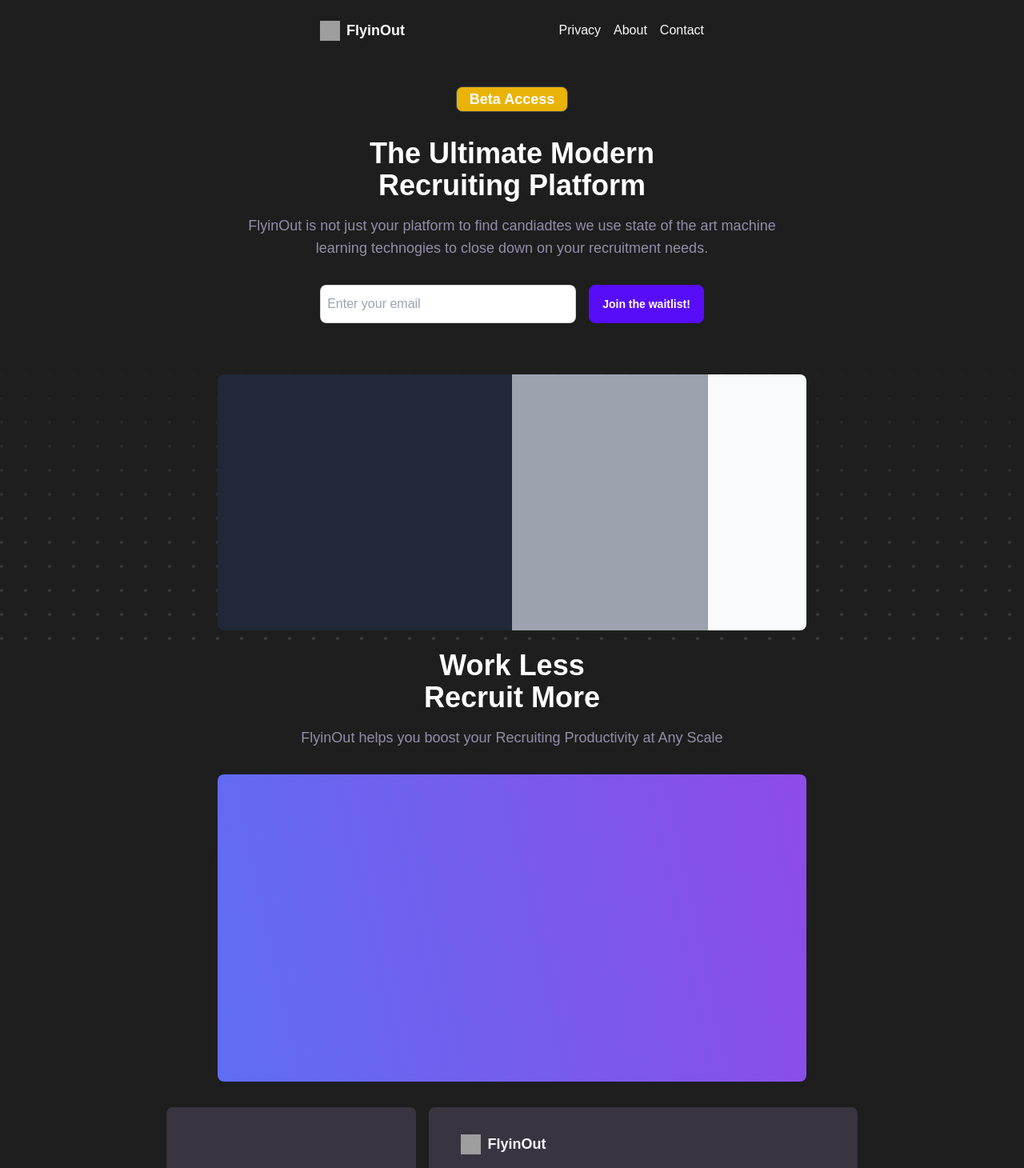
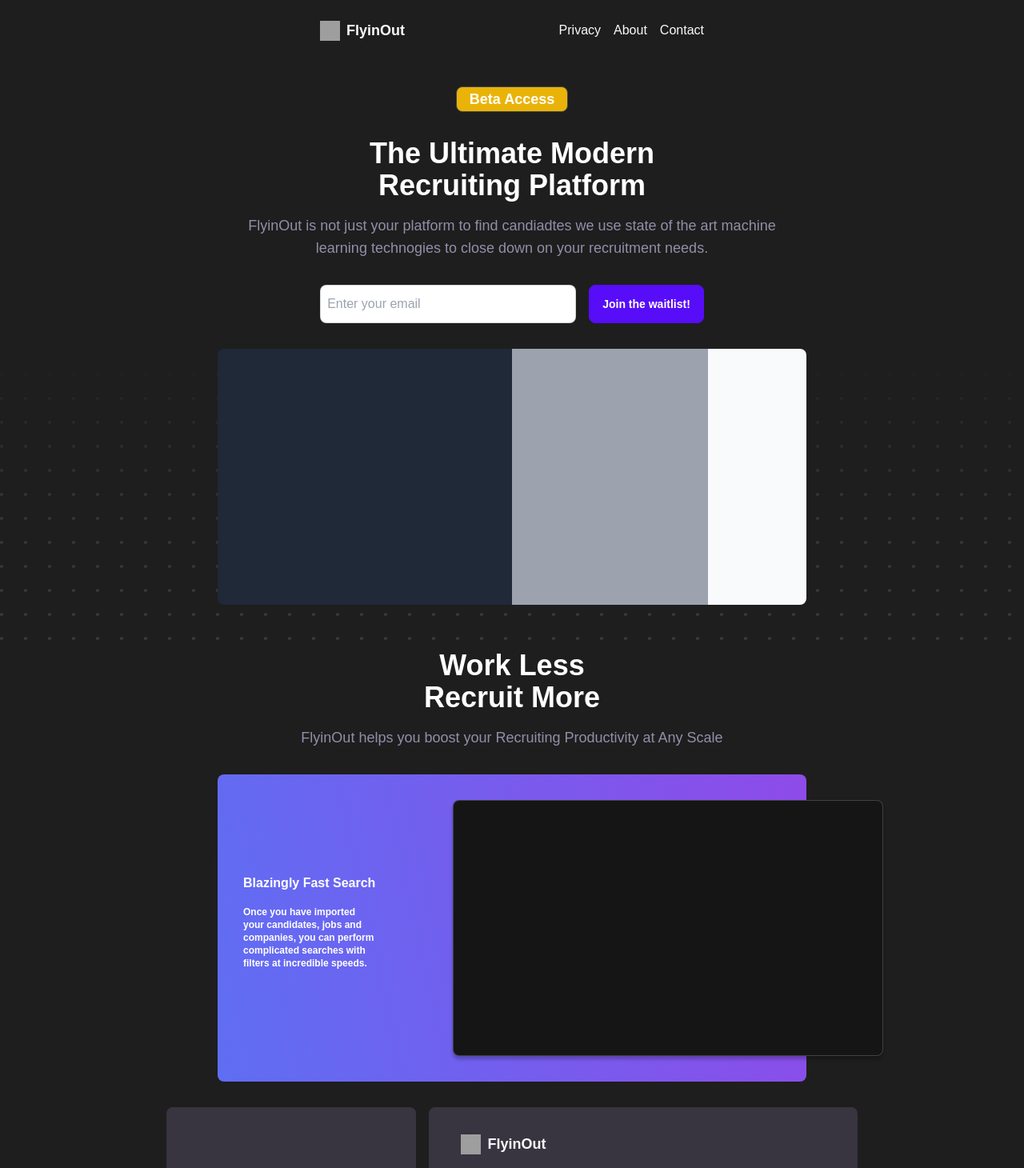
Before and after one commit to flyinout/flyinout-fe, a Next.js app: page / in a window 1280 px wide. Shown: the top 1460 px of the page at 80% size. Built offline with nearby package versions, Linux system fonts and the light colour scheme; grey boxes are pictures that could not be loaded.

Commit message:
fix sections

```diff
--- a/components/Illustration.js
+++ b/components/Illustration.js
@@ -14,13 +14,13 @@ export function Illustration() {
           marginRight: "-50vw",
         }}
       ></div>
-      <div className="bg-gray-800 h-full z-10 mt-8 sm:w-3/6 rounded-t-lg sm:rounded-none sm:rounded-l-lg">
+      <div className="bg-gray-800 h-full z-10 sm:w-3/6 rounded-t-lg sm:rounded-none sm:rounded-l-lg">
 
       </div>
-      <div className="bg-gray-400 h-full z-10 mt-8 sm:w-2/6 ">
+      <div className="bg-gray-400 h-full z-10 sm:w-2/6 ">
 
       </div>
-      <div className="bg-gray-50  h-full z-10 mt-8 sm:w-1/6 rounded-b-lg sm:rounded-none sm:rounded-r-lg">
+      <div className="bg-gray-50  h-full z-10 sm:w-1/6 rounded-b-lg sm:rounded-none sm:rounded-r-lg">
 
       </div>
     </div>
--- a/components/ObjectiveSection.js
+++ b/components/ObjectiveSection.js
@@ -15,22 +15,32 @@ export default function ObjectiveSection() {
 
       <div className="my-8 relative flex flex-col sm:flex-row sm:items-stretch w-full px-4 max-w-3xl mx-auto">
         <div
-          className="flex rounded-lg  h-96 w-full"
+          className="flex flex-col justify-center rounded-lg p-8 h-48 lg:h-96 w-full"
           style={{
             background:
               "linear-gradient(77.79deg, #5C70F4 -5.75%, #9347E7 111.09%)",
           }}
-        ></div>
-        {/* <div
-          className="absolute bg-black rounded-lg h-80 w-80 z-10"
+        >
+          <h2 className="text-primary text-base font-bold">Blazingly Fast Search</h2>
+          <h3 className="text-primary text-xs font-bold w-full lg:w-1/4 my-4">
+            Once you have imported your candidates, jobs and companies, you can
+            perform complicated searches with filters at incredible speeds.
+          </h3>
+        </div>
+        <div
+          className="hidden lg:block absolute rounded-lg h-80 w-80 z-10"
           style={{
             top: " 50%",
             right: "-5rem",
-            bottom: " 50%",
-            width: "40rem",
+            bottom: "50%",
+            width: "70%",
             transform: "translateY(-50%)",
+            background: " #151515",
+            border: "1px solid rgba(148, 141, 169, 0.35)",
+            boxShadow: "0px 4px 4px rgba(0, 0, 0, 0.25)",
+            borderRadius: "8px",
           }}
-        ></div> */}
+        ></div>
       </div>
     </>
   );
--- a/styles/globals.css
+++ b/styles/globals.css
@@ -5,6 +5,9 @@
 @import url("https://fonts.googleapis.com/css2?family=Plus+Jakarta+Sans:wght@400;600;700;800&display=swap");
 
 @layer base {
+  html {
+    scroll-behavior: smooth;
+  }
   html * {
     font-family: "Plus Jakarta Sans", sans-serif;
   }
```
